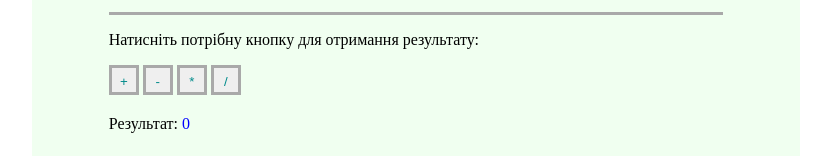
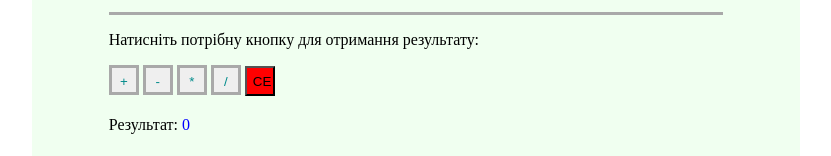
Before and after one commit to LevDykii/basic-calc, a plain HTML site: page index.html in a window 1280 px wide. Shown: the part 138-294 px from the top of the page, without its empty margins (224-1055 px from the left). Drawn offline with Linux system fonts and the light colour scheme.

Commit message:
Add CE button to html and functionality to clear form

```diff
--- a/calc.js
+++ b/calc.js
@@ -79,3 +79,9 @@ function division() {
     console.log(result);
   }
 }
+
+function reset() {
+  document.getElementById('num1').value = '';
+  document.getElementById('num2').value = '';
+  document.getElementById('summ').innerHTML = '0';
+}
--- a/index.html
+++ b/index.html
@@ -28,6 +28,7 @@
       <input class="button" type="button" step="0.2" value="-" onclick="substraction()">
       <input class="button" type="button" step="0.2" value="*" onclick="multiplication()">
       <input class="button" type="button" step="0.2" value="/" onclick="division()">
+      <input class="button2" type="reset" value="CE" onclick="reset()">
     </div>
 
     <div class="result">
--- a/style.css
+++ b/style.css
@@ -43,3 +43,12 @@ body {
 #summ {
   color: blue;
 }
+
+.button2 {
+  background-color: red;
+  text-align: center;
+  line-height: 2em;
+  height: 30px;
+  width: 30px;
+  display: inline-block;
+}
```
